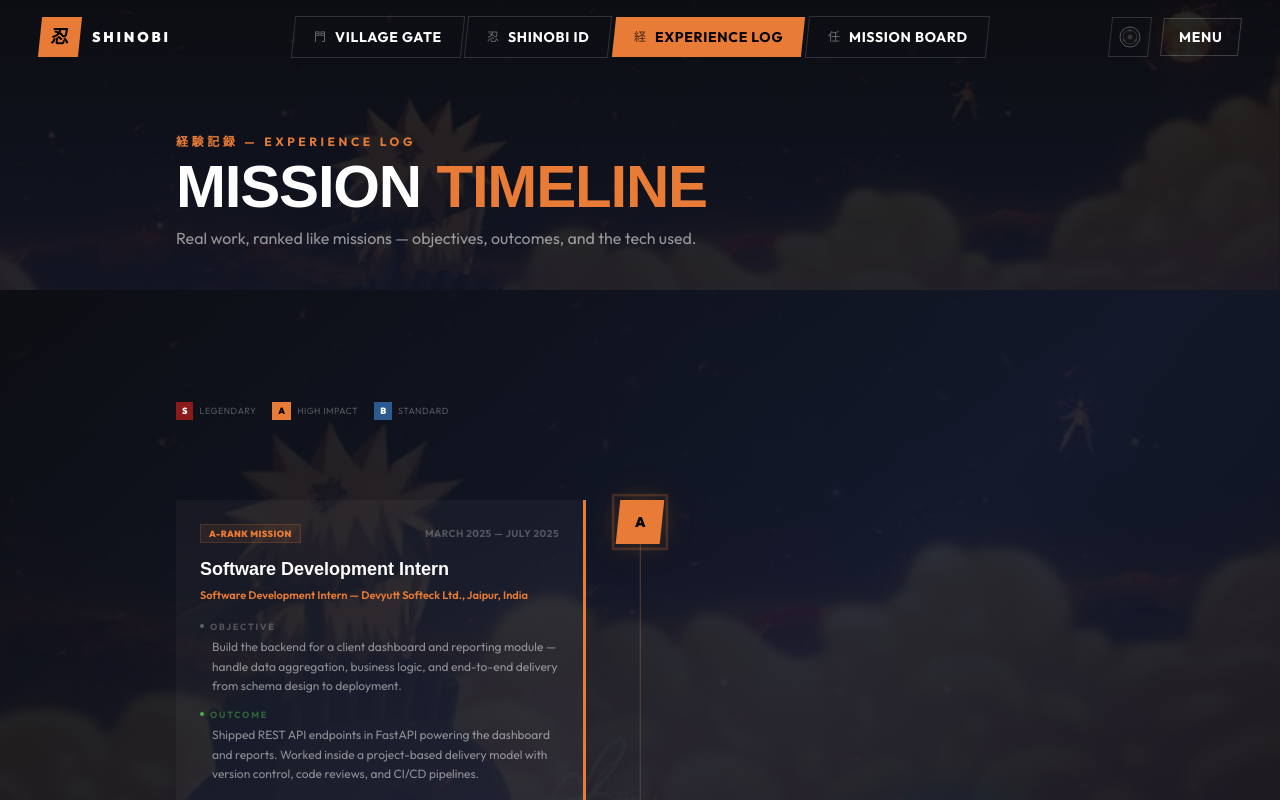
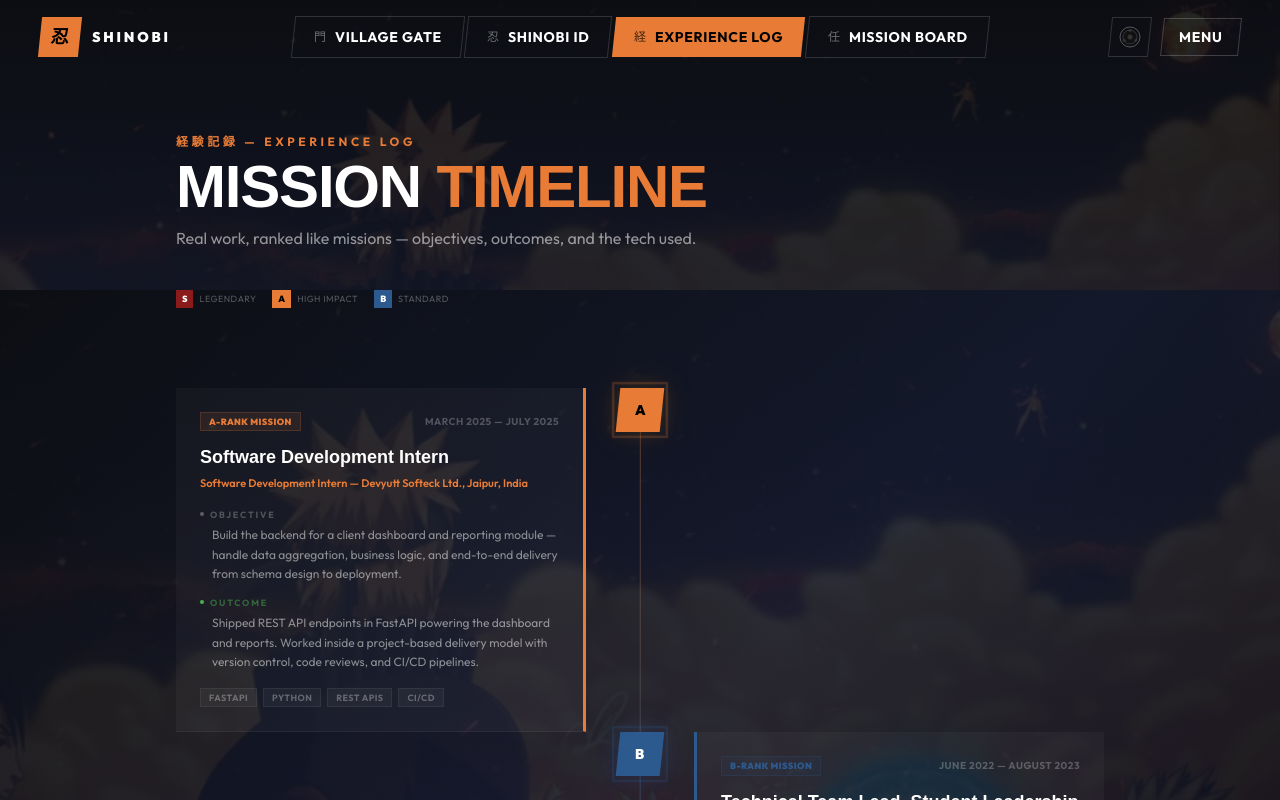
Before and after one commit to Yatsuiii/naruto-portfolio, a Next.js app: page /experience in a window 1280 px wide. Shown: the top 800 px of the page. Built offline with nearby package versions, Linux system fonts and the light colour scheme.

Commit message:
Remove top padding gap on experience page timeline section

```diff
--- a/components/MissionTimeline.tsx
+++ b/components/MissionTimeline.tsx
@@ -232,7 +232,7 @@ export default function MissionTimeline({ missions }: { missions: Mission[] }) {
     <section
       ref={sectionRef}
       id="experience"
-      className="relative min-h-screen py-20 md:py-28 overflow-hidden"
+      className="relative min-h-screen pb-20 md:pb-28 overflow-hidden"
     >
       {/* Background image */}
       <div className="absolute inset-0 z-0">
```
